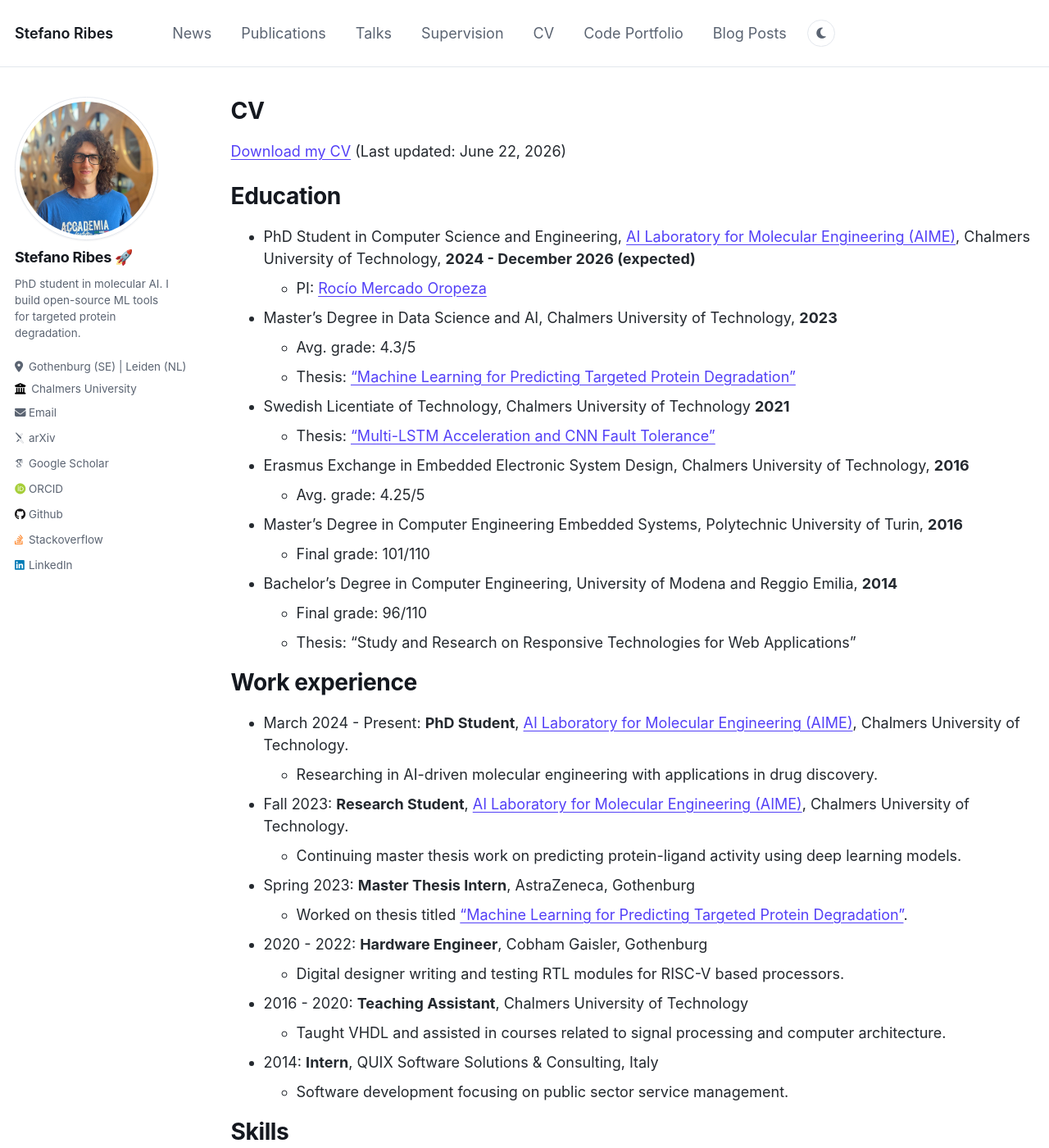
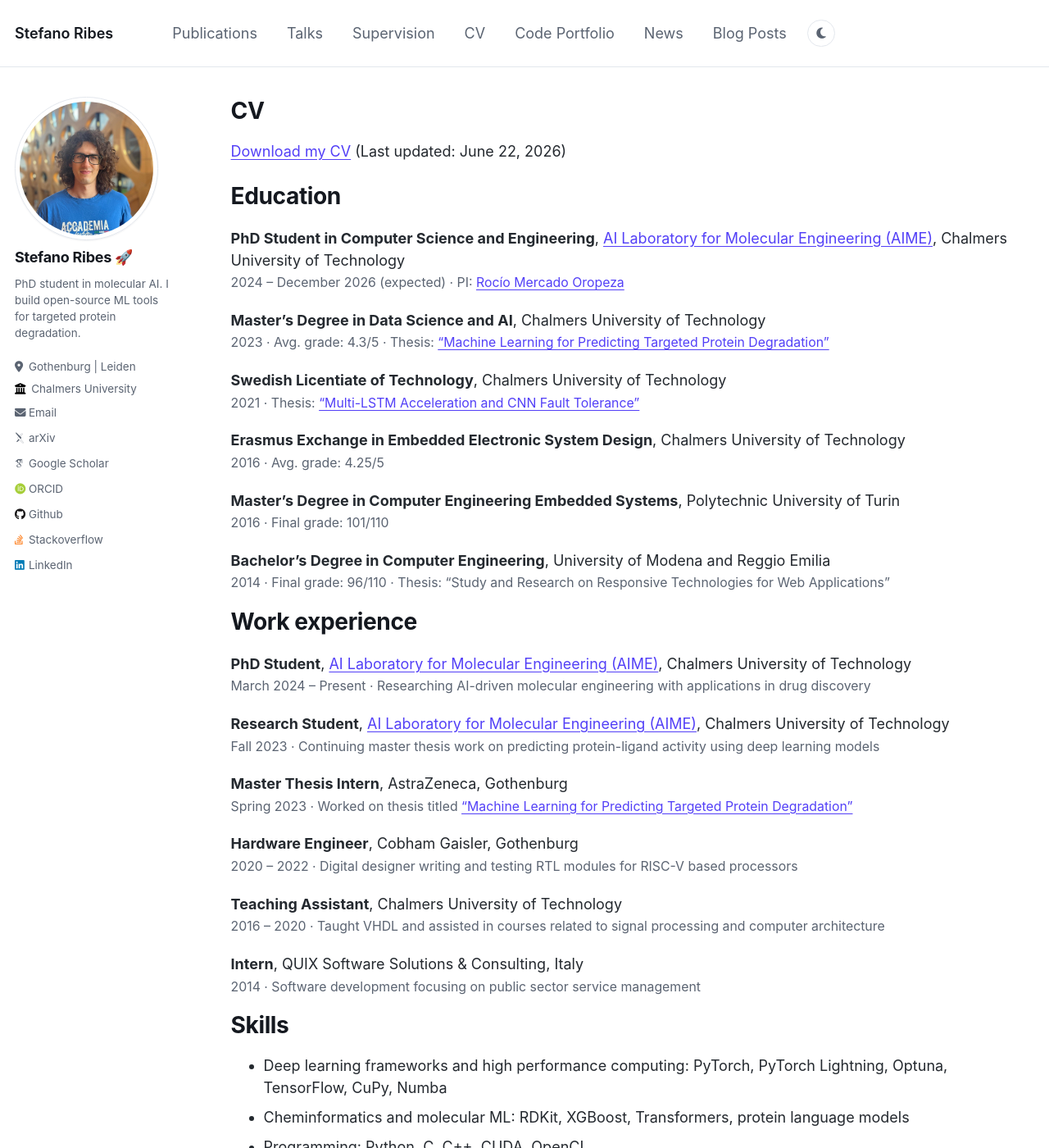
Before and after one commit to ribesstefano/ribesstefano.github.io, a Jekyll site: the page built from _pages/cv.md, in a window 1280 px wide and 1400 px high. Shown: the whole window at 82% size. Built offline with Jekyll 4.4.1, drawn with Linux system fonts in a browser that asks for light colours; some web fonts are replaced.

Commit message:
Improved CV layout and added figures to papers

```diff
--- a/_config.yml
+++ b/_config.yml
@@ -25,7 +25,7 @@ author:
   name             : "Stefano Ribes 🚀"
   pronouns         : # "he" # example: "she/her"
   bio              : "PhD student in molecular AI. I build open-source ML tools for targeted protein degradation." # "Short biography for the left-hand sidebar"
-  location         : "Gothenburg (SE) | Leiden (NL)"
+  location         : "Gothenburg | Leiden"
   employer         : "Chalmers University"
   uri              : # URL
   email            : "ribes@chalmers.se"
--- a/_data/navigation.yml
+++ b/_data/navigation.yml
@@ -1,7 +1,5 @@
 # main links links
 main:
-  - title: "News"
-    url: /news/
 
   - title: "Publications"
     url: /publications/
@@ -21,6 +19,9 @@ main:
   - title: "Code Portfolio"
     url: /portfolio/
 
+  - title: "News"
+    url: /news/
+
   - title: "Blog Posts"
     url: /year-archive/
 
--- a/_pages/cv.md
+++ b/_pages/cv.md
@@ -11,35 +11,79 @@ redirect_from:
 
 Education
 ======
-- PhD Student in Computer Science and Engineering, [AI Laboratory for Molecular Engineering (AIME)](https://ailab.bio), Chalmers University of Technology, **2024 - December 2026 (expected)**
-  - PI: [Rocío Mercado Oropeza](https://rociomer.github.io)
-- Master's Degree in Data Science and AI, Chalmers University of Technology, **2023**
-  - Avg. grade: 4.3/5
-  - Thesis: ["Machine Learning for Predicting Targeted Protein Degradation"](https://github.com/ribesstefano/ml-for-protacs)
-- Swedish Licentiate of Technology, Chalmers University of Technology **2021**
-  - Thesis: ["Multi-LSTM Acceleration and CNN Fault Tolerance"](https://research.chalmers.se/publication/522996/file/522996_Fulltext.pdf)
-- Erasmus Exchange in Embedded Electronic System Design, Chalmers University of Technology, **2016**
-  - Avg. grade: 4.25/5
-- Master's Degree in Computer Engineering Embedded Systems, Polytechnic University of Turin, **2016**
-  - Final grade: 101/110
-- Bachelor's Degree in Computer Engineering, University of Modena and Reggio Emilia,  **2014**
-  - Final grade: 96/110
-  - Thesis: "Study and Research on Responsive Technologies for Web Applications"
+**PhD Student in Computer Science and Engineering**, [AI Laboratory for Molecular Engineering (AIME)](https://ailab.bio), Chalmers University of Technology
+{: .cv-entry__title}
+
+2024 – December 2026 (expected) · PI: [Rocío Mercado Oropeza](https://rociomer.github.io)
+{: .cv-entry__meta}
+
+**Master's Degree in Data Science and AI**, Chalmers University of Technology
+{: .cv-entry__title}
+
+2023 · Avg. grade: 4.3/5 · Thesis: ["Machine Learning for Predicting Targeted Protein Degradation"](https://github.com/ribesstefano/ml-for-protacs)
+{: .cv-entry__meta}
+
+**Swedish Licentiate of Technology**, Chalmers University of Technology
+{: .cv-entry__title}
+
+2021 · Thesis: ["Multi-LSTM Acceleration and CNN Fault Tolerance"](https://research.chalmers.se/publication/522996/file/522996_Fulltext.pdf)
+{: .cv-entry__meta}
+
+**Erasmus Exchange in Embedded Electronic System Design**, Chalmers University of Technology
+{: .cv-entry__title}
+
+2016 · Avg. grade: 4.25/5
+{: .cv-entry__meta}
+
+**Master's Degree in Computer Engineering Embedded Systems**, Polytechnic University of Turin
+{: .cv-entry__title}
+
+2016 · Final grade: 101/110
+{: .cv-entry__meta}
+
+**Bachelor's Degree in Computer Engineering**, University of Modena and Reggio Emilia
+{: .cv-entry__title}
+
+2014 · Final grade: 96/110 · Thesis: "Study and Research on Responsive Technologies for Web Applications"
+{: .cv-entry__meta}
 
 Work experience
 ======
-- March 2024 - Present: **PhD Student**, [AI Laboratory for Molecular Engineering (AIME)](https://ailab.bio), Chalmers University of Technology.
-  - Researching in AI-driven molecular engineering with applications in drug discovery.
-- Fall 2023: **Research Student**, [AI Laboratory for Molecular Engineering (AIME)](https://ailab.bio), Chalmers University of Technology.
-  - Continuing master thesis work on predicting protein-ligand activity using deep learning models.
-- Spring 2023: **Master Thesis Intern**, AstraZeneca, Gothenburg
-  - Worked on thesis titled ["Machine Learning for Predicting Targeted Protein Degradation"](https://github.com/ribesstefano/ml-for-protacs).
-- 2020 - 2022: **Hardware Engineer**, Cobham Gaisler, Gothenburg
-  - Digital designer writing and testing RTL modules for RISC-V based processors.
-- 2016 - 2020: **Teaching Assistant**, Chalmers University of Technology
-  - Taught VHDL and assisted in courses related to signal processing and computer architecture.
-- 2014: **Intern**, QUIX Software Solutions & Consulting, Italy
-  - Software development focusing on public sector service management.
+**PhD Student**, [AI Laboratory for Molecular Engineering (AIME)](https://ailab.bio), Chalmers University of Technology
+{: .cv-entry__title}
+
+March 2024 – Present · Researching AI-driven molecular engineering with applications in drug discovery
+{: .cv-entry__meta}
+
+**Research Student**, [AI Laboratory for Molecular Engineering (AIME)](https://ailab.bio), Chalmers University of Technology
+{: .cv-entry__title}
+
+Fall 2023 · Continuing master thesis work on predicting protein-ligand activity using deep learning models
+{: .cv-entry__meta}
+
+**Master Thesis Intern**, AstraZeneca, Gothenburg
+{: .cv-entry__title}
+
+Spring 2023 · Worked on thesis titled ["Machine Learning for Predicting Targeted Protein Degradation"](https://github.com/ribesstefano/ml-for-protacs)
+{: .cv-entry__meta}
+
+**Hardware Engineer**, Cobham Gaisler, Gothenburg
+{: .cv-entry__title}
+
+2020 – 2022 · Digital designer writing and testing RTL modules for RISC-V based processors
+{: .cv-entry__meta}
+
+**Teaching Assistant**, Chalmers University of Technology
+{: .cv-entry__title}
+
+2016 – 2020 · Taught VHDL and assisted in courses related to signal processing and computer architecture
+{: .cv-entry__meta}
+
+**Intern**, QUIX Software Solutions & Consulting, Italy
+{: .cv-entry__title}
+
+2014 · Software development focusing on public sector service management
+{: .cv-entry__meta}
 
 Skills
 ======
--- a/_sass/_custom.scss
+++ b/_sass/_custom.scss
@@ -386,6 +386,21 @@ hr {
 }
 
 /*
+   CV entries — flat title + meta lines instead of nested bullets
+   ========================================================================== */
+
+.cv-entry__title {
+  color: var(--sr-text);
+  margin: 1.1em 0 0.15em;
+}
+
+.cv-entry__meta {
+  color: var(--sr-text-muted);
+  font-size: 0.88em;
+  margin: 0 0 1.1em;
+}
+
+/*
    Resource pills (paper / code / demo / data links)
    ========================================================================== */
 
```
Also changed, not shown: _publications/2026-02-20-PROTAC-Splitter.md (+6 -1 lines), _publications/2026-05-19-TACK.md (+5 -0 lines), images/papers/2026-01-20-PROTAC-Splitter/pipeline.png (added), 2 other files.
